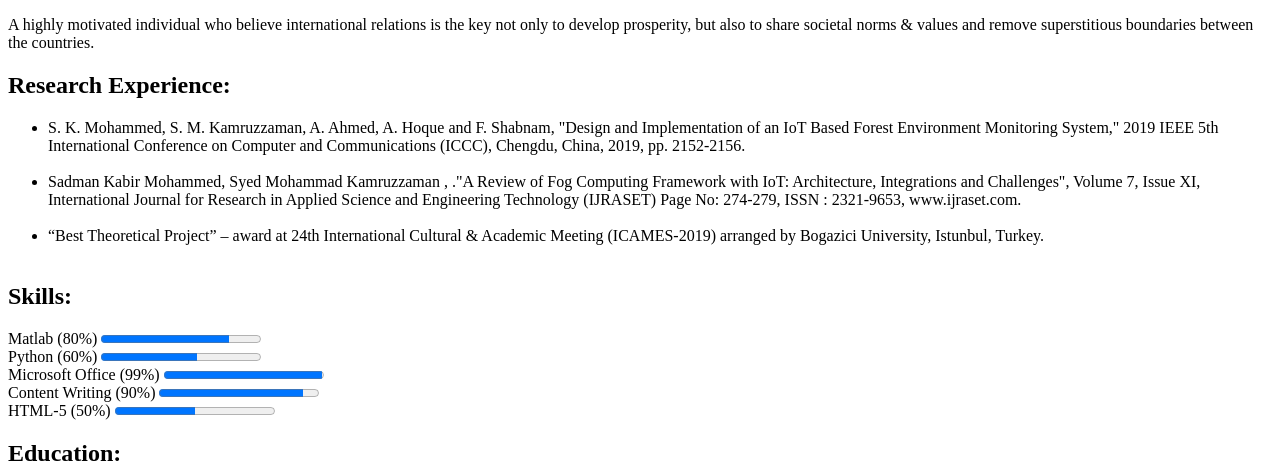
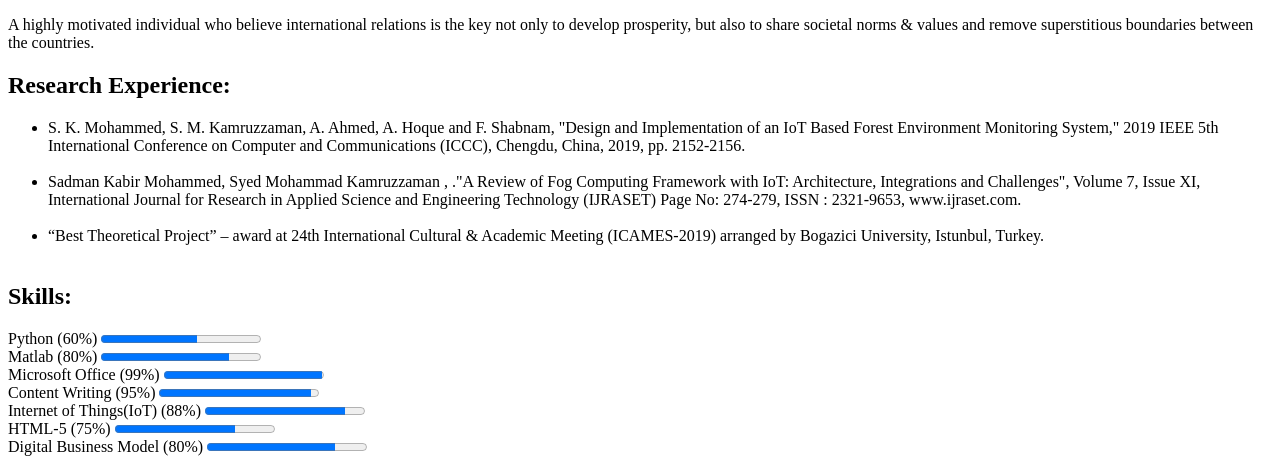
Before and after one commit to sadman99/web1, a plain HTML site: page index.html in a window 1280 px wide. Shown: the part 511-974 px from the top of the page. Drawn offline with Linux system fonts and the light colour scheme.

Commit message:
Update index.html

```diff
--- a/index.html
+++ b/index.html
@@ -44,20 +44,27 @@
 
     <section>
         <h2>Skills:</h2>
+        Python (60%)
+        <progress value="60" max="100"></progress>
+        <br>
         Matlab (80%)
         <progress value="80" max="100"></progress>
-        <br>
-        Python (60%)
-        <progress value="60" max="100"></progress>
         <br>
         Microsoft Office (99%)
         <progress value="99" max="100"></progress>
         <br>
-        Content Writing (90%)
-        <progress value="90" max="100"></progress>
+        Content Writing (95%)
+        <progress value="95" max="100"></progress>
         <br>
-        HTML-5 (50%)
-        <progress value="50" max="100"></progress>
+        Internet of Things(IoT) (88%)
+        <progress value="88" max="100"></progress>
+        <br>
+        HTML-5 (75%)
+        <progress value="75" max="100"></progress>
+        <br>
+        Digital Business Model (80%)
+        <progress value="80" max="100"></progress>
+        <br>
     </section>
 
 
```
